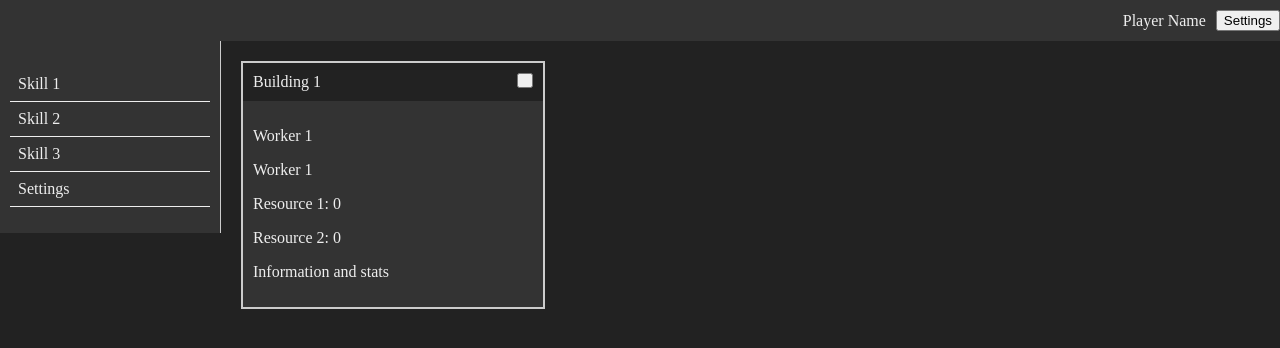
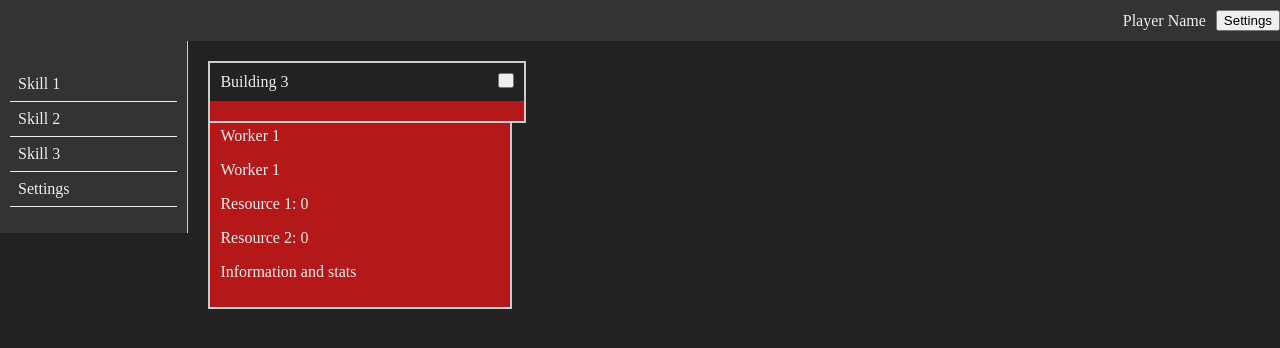
Before and after one commit to Kyoj1n/Adventure-Guild-Idle, a plain HTML site: page index.html in a window 1280 px wide. Drawn offline with Linux system fonts and the light colour scheme.

Commit message:
Progress on windows snapping to a grid. Code for dynamically creating windows implemented as well.

```diff
--- a/index.html
+++ b/index.html
@@ -17,7 +17,7 @@
             <li>Settings</li>
         </ul>
       </div>
-    <div id="game-area">
+    <div id="game-area" class="wrapper">
       <div class="window" id="building1">
         <div class="header">
           Building 1
--- a/script.js
+++ b/script.js
@@ -3,6 +3,55 @@
 //Getting the height of top-bar and making the container below it
 const topBarHeight = document.getElementById('top-bar').offsetHeight;
 document.getElementById('container').style.marginTop = topBarHeight + "px";
+
+
+
+// Create new windows
+function createWindow(id, title) {
+    const windowDiv = document.createElement('div');
+    windowDiv.classList.add('window');
+    windowDiv.id = id;
+
+    const headerDiv = document.createElement('div');
+    headerDiv.classList.add('header');
+    headerDiv.textContent = title;
+
+    const collapseButton = document.createElement('button');
+    collapseButton.classList.add('collapse-button');
+    headerDiv.appendChild(collapseButton);
+
+    const contentDiv = document.createElement('div');
+    contentDiv.classList.add('content');
+
+    windowDiv.appendChild(headerDiv);
+    windowDiv.appendChild(contentDiv);
+
+    let newX
+    let newY
+
+    const windows = document.querySelectorAll('.window');
+    windows.forEach(existingWindow => {
+        if (existingWindow !== windowDiv) {
+            const existingRect = existingWindow.getBoundingClientRect();
+            const newRect = windowDiv.getBoundingClientRect();
+
+            if (newRect.left < existingRect.right &&
+                newRect.right > existingRect.left &&
+                newRect.top < existingRect.bottom &&
+                newRect.bottom > existingRect.top) {
+                newX += existingWindow.offsetWidth + 10;
+                }
+        }
+    });
+
+    windowDiv.style.left = newX + 'px';
+    windowDiv.style.top = newY + 'px';
+
+    const gameAreaWidth = document.getElementById('game-area').offsetWidth;
+    windowDiv.style.width = ((gameAreaWidth / 3) - 50) + "px";
+
+    return windowDiv;
+}
 
 // Function to toggle the visibility of the content div
 function toggleWindow(windowId) {
@@ -16,18 +65,53 @@ function toggleWindow(windowId) {
 
 // Add click event listeners to the header of each window
 const windowHeaders = document.querySelectorAll(".window .header");
-// windowHeaders.forEach(header => {
-//     header.addEventListener("click", () => {
-//         const windowId = header.parentNode.id;
-//         toggleWindow(windowId);
-//     });
-// });
 
 // Drag and Drop Functionality
 
 let isDragging = false;
 let offsetX, offsetY;
 let activeWindow = null;
+
+// windowHeaders.forEach(header => {
+//     header.addEventListener("mousedown", (e) => {
+//         isDragging = true;
+
+//         // Calculate the offset considering the window's position and scoll
+//         offsetX = e.clientX - header.parentNode.getBoundingClientRect().left;
+//         offsetY = e.clientY - header.parentNode.getBoundingClientRect().top;
+//         activeWindow = header.parentNode;
+//     });
+// });
+
+const window1 = createWindow('building1', 'Building 1');
+const window2 = createWindow('building2', 'Building 2');
+const window3 = createWindow('building3', 'Building 3');
+
+const gameArea = document.getElementById('game-area');
+gameArea.appendChild(window1);
+gameArea.appendChild(window2);
+gameArea.appendChild(window3);
+
+// const collapseButtons = document.querySelectorAll(".collapse-button");
+
+// collapseButtons.forEach(button => {
+//     button.addEventListener("click", () => {
+//         const windowId = button.parentNode.parentNode.id;
+//         toggleWindow(windowId);
+//     })
+// })
+
+document.addEventListener('DOMContentLoaded', () => {
+    const collapseButtons = document.querySelectorAll("#game-area .collapse-button");
+
+    collapseButtons.forEach(button => {
+        button.addEventListener("click", () => {
+            const windowId = button.parentNode.parentNode.id;
+            toggleWindow(windowId);
+        });
+    });
+
+    const windowHeaders = document.querySelectorAll("#game-area .window .header");
 
     windowHeaders.forEach(header => {
         header.addEventListener("mousedown", (e) => {
@@ -39,11 +123,23 @@ windowHeaders.forEach(header => {
             activeWindow = header.parentNode;
         });
     });
-
     document.addEventListener("mouseup", (e) => {
         if (isDragging) {
             isDragging = false;
-        activeWindwow = null;
+
+            const gameAreaRect = document.getElementById('game-area').getBoundingClientRect();
+            const mouseX = e.clientX - gameAreaRect.left;
+
+            const columnWidth = gameAreaRect.width / 3;
+            const columnIndex = (Math.ceil(mouseX / columnWidth));
+
+            const newX = columnIndex * columnWidth - (columnWidth / 2);
+
+            console.log("Window dropped in column:", columnIndex + 2);
+
+            activeWindow.style.left = newX + 'px';
+
+            activeWindow = null;
         }
     });
 
@@ -56,21 +152,19 @@ document.addEventListener("mousemove", (e) => {
         const mouseX = e.clientX - gameAreaRect.left;
 
         const columnWidth = gameAreaRect.width / 3;
-    const columnIndex = Math.floor(mouseX / columnWidth);
+        const columnIndex = Math.min(Math.floor(mouseX / columnWidth), 2);
+
+        console.log("Window dropped in column:", columnIndex + 2);
+        console.log(gameAreaRect.width)
+        console.log(mouseX)
 
         // Calculate the new position using getBoundingClientRect for accurate positioning
-    const newX = columnIndex * columnWidth + 10;
+        const newX = e.clientX - offsetX;
         const newY = e.clientY - offsetY;
 
         activeWindow.style.left = newX + 'px';
         activeWindow.style.top = newY + 'px';
     });
 
-const collapseButtons = document.querySelectorAll(".collapse-button");
 
-collapseButtons.forEach(button => {
-    button.addEventListener("click", () => {
-        const windowId = button.parentNode.parentNode.id;
-        toggleWindow(windowId);
-    })
-})
+});
--- a/style.css
+++ b/style.css
@@ -50,10 +50,24 @@ body {
 }
 
 #game-area {
+  left: 0;
+  width: 100%;
   display: grid;
   grid-template-columns: repeat(3, 1fr);
   gap: 10px;
   padding: 10px;
+}
+
+#game-area > div:nth-child(3n+1) {
+  background-color: #b41818;
+}
+
+#game-area > div:nth-child(3n+1) {
+  background-color: rgba(rgb(255, 255, 255), rgb(255, 255, 255), blue, alpha);
+}
+
+#game-area > div:nth-child(3n+1) {
+  background-color: rgba(rgb(255, 254, 254), green, rgb(248, 248, 248), alpha);
 }
 
 .window {
```
Lines whose indentation alone changed are shown as unchanged.
